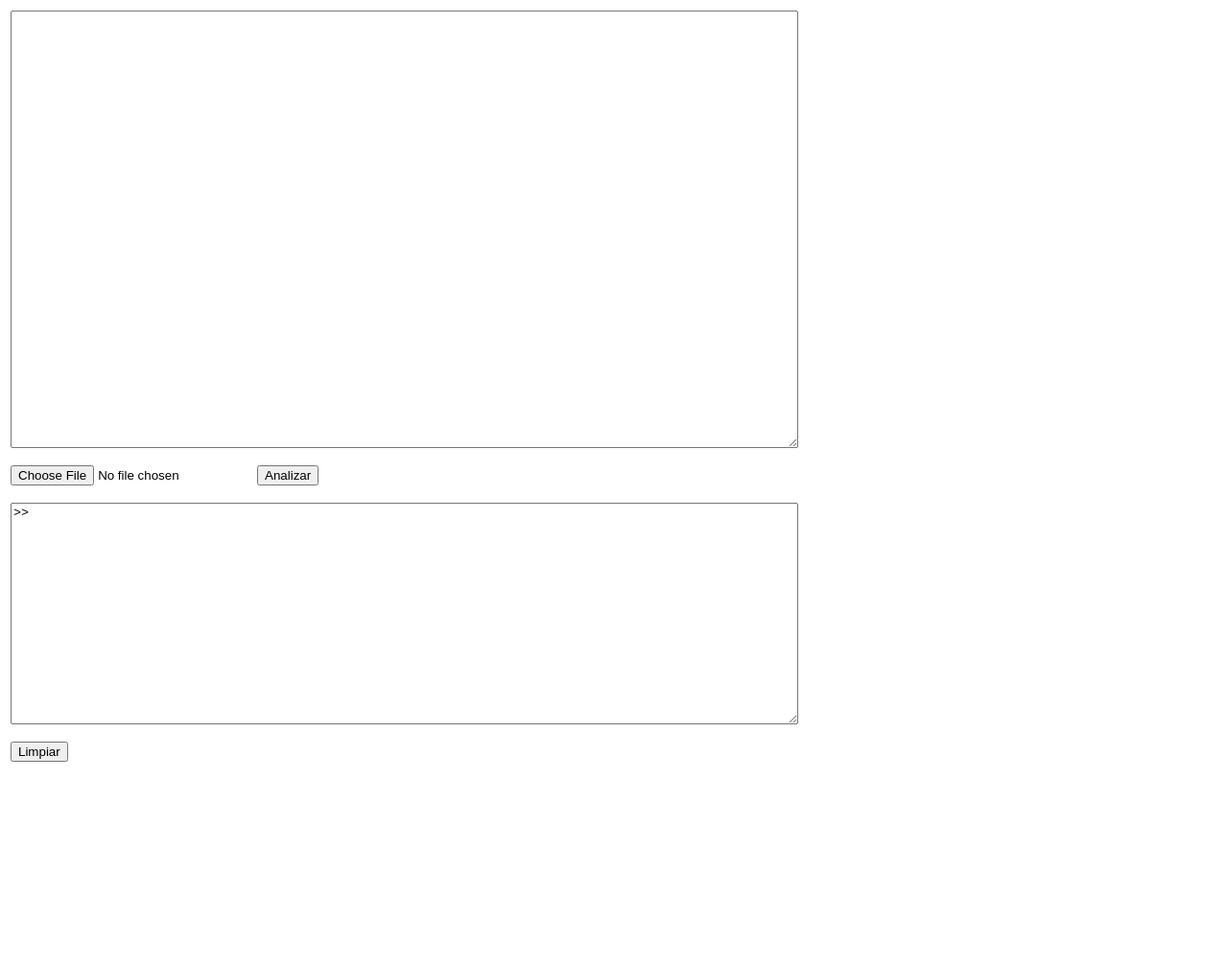
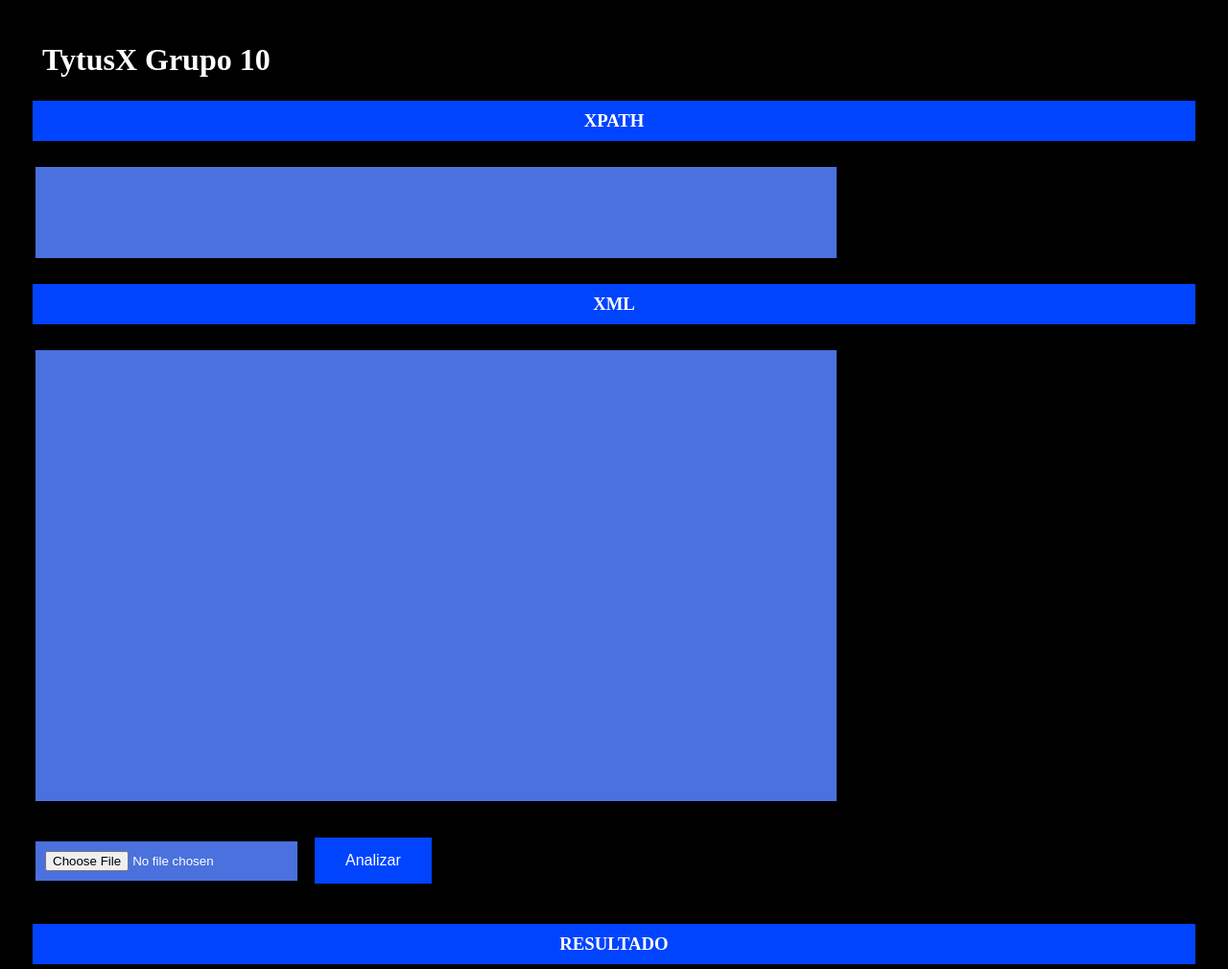
Before and after one commit to lnmrcloud/compi2vacas21, a website with bundled scripts: page index.html in a window 1280 px wide. Shown: the top 1010 px of the page at 96% size. Before the commit the page ends 805 px from the top, so only its background shows below. Built offline with nearby package versions, Linux system fonts and the light colour scheme.

Commit message:
interfaz y carpetas
interfaz y carpetas

```diff
--- a/index.html
+++ b/index.html
@@ -2,28 +2,56 @@
 <head>
     <link rel="stylesheet" href="styles.css">
 </head>
+
+<title>
+    TytusX Grupo 10
+</title>
+
+<h1 class="Titulo"> TytusX Grupo 10 </h1>
+<h3 class="subtitulo"> XPATH </h3>
+
 <body>
     <table>
         <tr>
             <td>
-                    <div id="ide">
-                        <textarea id="mainText" name="mainText" rows="30" cols="100"></textarea>
-                        <br/><br/>
-                        <input type="file" name="inputfile" id="inputfile">
-                        <input type="button" value="Analizar" onclick="analize();"/> <br/><br>
-                        <textarea id="console" name="console" rows="15" cols="100">>></textarea>
-                        <br/><br/>
-                        <input type="button" value="Limpiar" onclick="javascript:clearConsole();"/>
+                <!-- AREA DE TEXTO PARA CONSULTA -->
+                <div id="ide2">
+                    <textarea id="txtXpath" class="txtarea" name="txtXpath" rows="5" cols="100"></textarea>
                 </div>
             </td>
         </tr>
     </table>
+    <h3 class="subtitulo">XML</h3>
+    <table>
+        <tr>
+            <td>
+                <!-- AREA DE TEXTO PARA XML -->
+                <div id="ide">
+                    <textarea id="txtXML" class="txtarea" name="txtXML" rows="30" cols="100"></textarea>
+                    <br /><br />
+                    <input type="file" name="inputfile" id="inputfile">
+                    <input type="button" class="button" value="Analizar" onclick="analizar_xml();" /> <br /><br>
+
+                </div>
+            </td>
+        </tr>
+    </table>
+
+    <h3 class="subtitulo"> RESULTADO </h3>
+    <table>
+        <tr>
+            <td>
+                <!-- AREA DE TEXTO PARA RESULTADO -->
+                <div id="ide3">
+                    <textarea id="console"  class="txtarea" name="console" rows="20" cols="100">>></textarea>
+                    <br /><br />
+                    <input type="button" class="button" value="Limpiar" onclick="javascript:clearConsole();" />
+                </div>
+            </td>
+        </tr>
+    </table>
+
 </body>
-
-    <!--
-    <script src="analizador.js"></script>
-
-    -->
 
 <script src="Gramatica\gramatica.js"></script>
 <script src="dist/Expresiones/Objeto.js"></script>
@@ -31,61 +59,34 @@
 
 <script type="text/javascript">
     document.getElementById('inputfile')
-            .addEventListener('change', function() {
-                var fr=new FileReader();
-                fr.onload=function(){
-                    document.getElementById('mainText')
-                            .textContent=fr.result;
+        .addEventListener('change', function () {
+            var fr = new FileReader();
+            fr.onload = function () {
+                document.getElementById('txtXML')
+                    .textContent = fr.result;
             }
             fr.readAsText(this.files[0]);
         })
 </script>
 
 <script type="text/javascript">
-        function analize()
-        {
+    function analizar_xml() {
 
         lexicalErrors = [];
         syntaxErrors = [];
         semanticErrors = [];
-            var toParse = document.getElementById("mainText").value;
+        var toParse = document.getElementById("txtXML").value;
         var result = gramatica.parse(toParse);
 
-            if(result != null)
-            {
+        if (result != null) {
             document.getElementById("console").innerHTML = "retorne valor";
-            }else
-            {
+        } else {
             document.getElementById("console").innerHTML = "no retorne valor";
         }
     }
 
-        function getURL()
-        {
-            document.getElementById("astLink").setAttribute("href",astAddress);
-        }
-
-        function clearConsole()
-        {
+    function clearConsole() {
         document.getElementById('console').innerHTML = "";
-        }
-
-        function loadErrors()
-        {
-            document.getElementById('lexicalErrors').innerHTML = '<tr><td>Descripción</td><td>Línea</td><td>Columna</td></tr>'
-            lexicalErrors.forEach(e => {
-                document.getElementById('lexicalErrors').innerHTML += '<tr><td>'+e.message+'</td><td>'+e.row+'</td><td>'+e.column+'</td></tr>';
-            });
-
-            document.getElementById('syntaxErrors').innerHTML = '<tr><td>Descripción</td><td>Línea</td><td>Columna</td></tr>'
-            syntaxErrors.forEach(e => {
-                document.getElementById('syntaxErrors').innerHTML += '<tr><td>'+e.message+'</td><td>'+e.row+'</td><td>'+e.column+'</td></tr>';
-            });
-
-            document.getElementById('semanticErrors').innerHTML = '<tr><td>Descripción</td><td>Línea</td><td>Columna</td></tr>'
-            semanticErrors.forEach(e => {
-                document.getElementById('semanticErrors').innerHTML += '<tr><td>'+e.message+'</td><td>'+e.row+'</td><td>'+e.column+'</td></tr>';
-            });
     }
 </script>
 
--- a/styles.css
+++ b/styles.css
@@ -3,3 +3,66 @@
     background-color: black;
     color: blue;
 }
+
+footer{
+    background-color: #555;
+    color: white;
+    padding: 15px;
+  }
+
+
+.Titulo{
+    background-color: rgb(0, 0, 0);
+    color: white;
+    border: 2px solid black;
+    margin: 10px;
+    padding: 10px;
+}
+
+.subtitulo{
+    background-color: rgb(0, 68, 255);
+    color: white;
+    border: 2px solid black;
+    margin: 10px;
+    padding: 10px;
+    text-align: center;
+}
+
+body {
+    background-color: black;
+    border: 2px solid black;
+    margin: 10px;
+    padding: 10px;
+  }
+
+.button{
+    background-color: rgb(0, 68, 255);
+    border: none;
+    color: white;
+    padding: 15px 32px;
+    text-align: center;
+    text-decoration: none;
+    display: inline-block;
+    font-size: 16px;
+    margin: 4px 2px;
+    cursor: pointer;
+}
+
+.txtarea{
+    background-color: rgb(74, 113, 221);
+    color: white;
+    border: 2px solid black;
+    margin: 10px;
+    padding: 10px;
+    resize: none;
+}
+
+input[type="file"] {
+    color: white;
+    background-color: rgb(74, 113, 221);
+    display: inline-block;
+    cursor: pointer;
+    border: 2px solid black;
+    margin: 10px;
+    padding: 10px;
+}
```
Also changed, not shown: 1 other file. Lines whose indentation alone changed are shown as unchanged.
